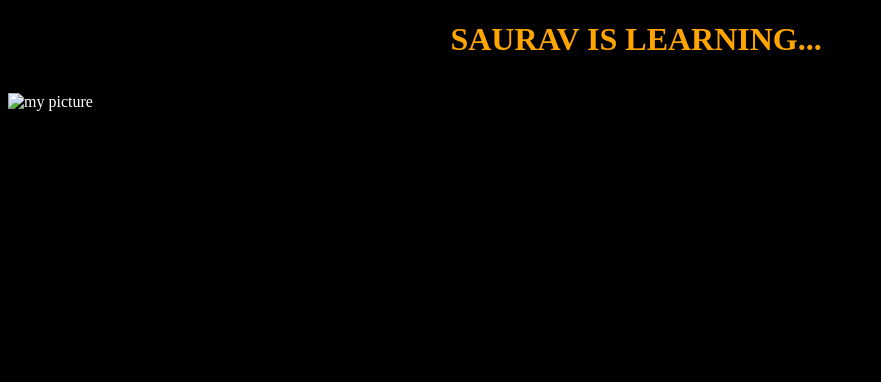
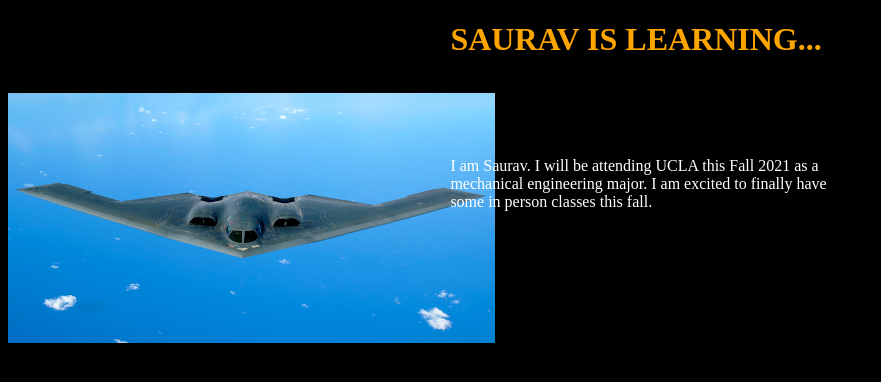
Before and after one commit to Sauravmeche/Sauravmeche.github.io, a plain HTML site: page index.html in a window 1280 px wide. Shown: the whole page, without its empty margins (0-881 px from the left). Drawn offline with Linux system fonts and the light colour scheme.

Commit message:
changed pic location

```diff
--- a/index.html
+++ b/index.html
@@ -14,7 +14,7 @@
             </h1>
 
         <div id = "introcolor">
-            <img class="picme" src="./pic/B-2_Spirit_.jpg" alt = "my picture"/>
+            <img class="picme" src="./B-2_Spirit_.jpg" alt = "my picture"/>
 
                 <p id = "introposition">I am Saurav. I will be attending UCLA this Fall 2021 as a mechanical engineering major. I am excited to finally have some in person classes this fall.</p>
         </div>
```
